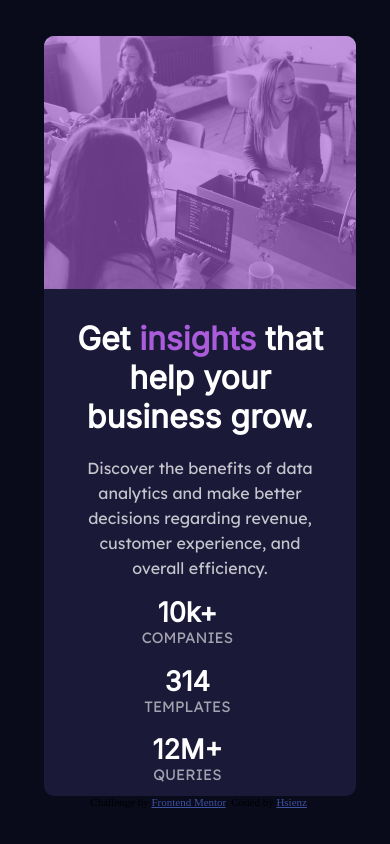
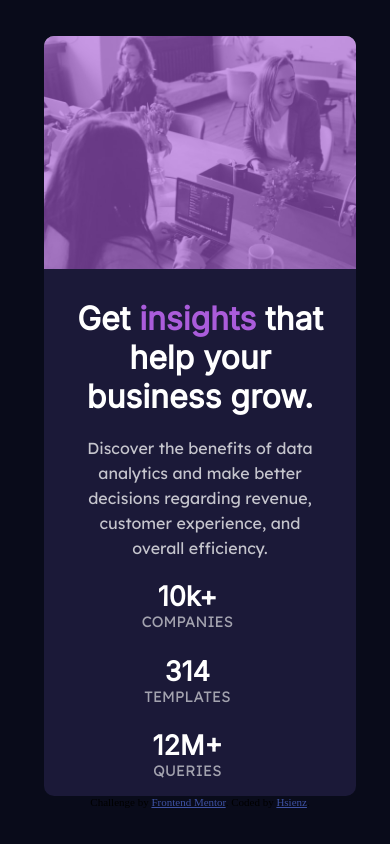
Before and after one commit to Hsienz/stats-preview-card-component-main, a plain HTML site: page index.html in a window 390 px wide. Drawn offline with Linux system fonts and the light colour scheme.

Commit message:
add min height on #card

```diff
--- a/style.scss
+++ b/style.scss
@@ -105,8 +105,8 @@ main {
         position: relative;
 	}
 	#mobile-image {
-		height: 30vh;
-		width: 100%;
+		height: 40%;
+		max-width: 100%;
 		border-radius: $border-radius $border-radius 0 0;
 		background-image: url("./images/image-header-mobile.jpg");
         background-color: $accent;
@@ -119,8 +119,8 @@ main {
             content: '';
             background-color: $accent;
             opacity: 60%;
-            width: inherit;
-            height: inherit;
+            width: 100%;
+            height: 100%;
             display: block;
             border-radius: inherit;
         }
@@ -129,7 +129,7 @@ main {
 @media (max-width: 728px) {
 	html,
 	body {
-		min-height: 600px;
+		min-height: 800px;
 		min-width: 400px;
 	}
 	main,
@@ -140,6 +140,7 @@ main {
 		flex-direction: column;
 		height: 90%;
 		max-height: none;
+        min-height: 600px;
 		min-width: 300px;
         max-width: 350px;
 		text-align: center;
```
Also changed, not shown: style.css, 1 other file.
